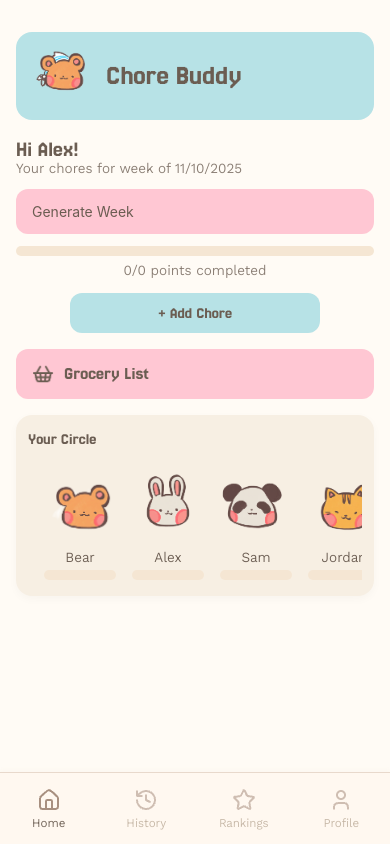
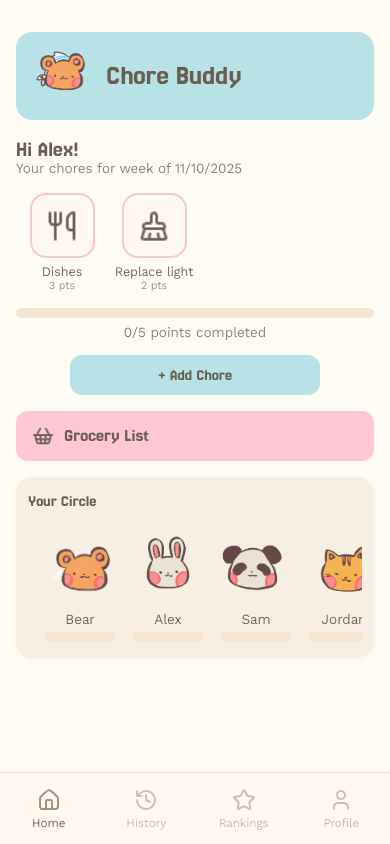
Before and after one commit to imbris22/Chore-Buddy, a React Native app in the folder chore-buddy/: screen /ChoreBoard in a window 390 px wide. Built offline with nearby package versions, Linux system fonts and the light colour scheme.

Commit message:
Automatically redistribute task

```diff
--- a/chore-buddy/src/app/AppNavigator.js
+++ b/chore-buddy/src/app/AppNavigator.js
@@ -17,7 +17,7 @@ export default function AppNavigator() {
     <NavigationContainer>
       <Stack.Navigator
         screenOptions={{ headerShown: false }}
-        initialRouteName="ChoreBoard"
+        initialRouteName="JoinCircle"
       >
         <Stack.Screen name="JoinCircle" component={JoinCircleScreen} />
         <Stack.Screen name="WelcomeSetup" component={WelcomeSetupScreen} />
--- a/chore-buddy/src/screens/ChoreBoardScreen.js
+++ b/chore-buddy/src/screens/ChoreBoardScreen.js
@@ -54,7 +54,7 @@ export default function ChoreBoardScreen({ navigation }) {
   } = useTasksStore();
 
   const week = currentWeek();
-  const cycleKey = week.startISO;
+  const cycleKey = new Date().toISOString().split("T")[0]; // Match the format used in upsertAssignments
   const myMember = members.find((m) => m.id === currentUserId) || members[0];
 
   const assignMap = assignments[cycleKey] || {};
@@ -85,7 +85,6 @@ export default function ChoreBoardScreen({ navigation }) {
 
   const openComplete = (task) => {
     const pairKey = `${cycleKey}:${task.id}`;
-    console.log("Tapped task:", task.id, "status:", status[pairKey]); // DEBUG
     if (status[pairKey] === "done") return;
     setSelectedTask(task);
     setModalOpen(true);
@@ -111,7 +110,8 @@ export default function ChoreBoardScreen({ navigation }) {
     setModalOpen(false);
   };
 
-  const generateWeek = () => {
+  React.useEffect(() => {
+    if (!hasAssignments) {
       const { assignments: map, state } = assignTasks(members, taskList, {
         memberPoints,
         tieCursor,
@@ -121,7 +121,22 @@ export default function ChoreBoardScreen({ navigation }) {
       setTotals(state.memberPoints);
       setTieCursor(state.tieCursor);
       setRecurringNextIdx(state.recurringNextIdx);
-  };
+    }
+  }, [
+    hasAssignments,
+    members,
+    taskList,
+    cycleKey,
+    memberPoints,
+    tieCursor,
+    recurringNextIdx,
+    upsertAssignments,
+    setTotals,
+    setTieCursor,
+    setRecurringNextIdx,
+  ]);
+
+  // debugInfo removed
 
   return (
     <View style={s.wrap}>
@@ -171,11 +186,7 @@ export default function ChoreBoardScreen({ navigation }) {
             ) : (
               <Text style={s.empty}>No chores assigned.</Text>
             )
-          ) : (
-            <Pressable onPress={generateWeek} style={s.generateBtn}>
-              <Text style={s.generateText}>Generate Week</Text>
-            </Pressable>
-          )}
+          ) : null}
         </View>
 
         {/* Progress summary */}
@@ -381,12 +392,4 @@ const s = StyleSheet.create({
     alignItems: "center",
   },
   circleItem: { width: 80, alignItems: "center" },
-
-  generateBtn: {
-    backgroundColor: COLORS.primary,
-    paddingVertical: 14,
-    paddingHorizontal: 16,
-    borderRadius: 12,
-  },
-  generateText: { color: COLORS.text },
 });
--- a/chore-buddy/src/state/circleStore.js
+++ b/chore-buddy/src/state/circleStore.js
@@ -8,6 +8,9 @@ import bearAvatar from "../../assets/bear.png";
 import alexAvatar from "../../assets/bunny.png";
 import samAvatar from "../../assets/panda.png";
 import jordanAvatar from "../../assets/cat.png";
+
+import { assignTasks } from "../lib/allocator";
+import { useTasksStore } from "./tasksStore";
 
 export const useCircleStore = create(
   persist(
@@ -29,17 +32,35 @@ export const useCircleStore = create(
       setTieCursor: (tieCursor) => set({ tieCursor }),
       setRecurringNextIdx: (recurringNextIdx) => set({ recurringNextIdx }),
       setCurrentUser: (name, avatar) => {
-        // Create a new member with the provided name and avatar
         const newMemberId = `m_${Date.now()}`;
         set((state) => {
           const updatedMembers = [
             { id: newMemberId, name, avatar },
             ...state.members,
           ];
+
+          const { chores, upsertAssignments } = useTasksStore.getState();
+          const taskList = Object.values(chores);
+
+          const { assignments, state: newState } = assignTasks(
+            updatedMembers,
+            taskList,
+            {
+              memberPoints: state.memberPoints,
+              tieCursor: state.tieCursor,
+              recurringNextIdx: state.recurringNextIdx,
+            }
+          );
+
+          const cycleKey = new Date().toISOString().split("T")[0]; // Use current date as cycle key
+          upsertAssignments(cycleKey, assignments);
+
           return {
             members: updatedMembers,
-            // later set the current UserId to the new member
             currentUserId: newMemberId,
+            memberPoints: newState.memberPoints,
+            tieCursor: newState.tieCursor,
+            recurringNextIdx: newState.recurringNextIdx,
           };
         });
       },
--- a/chore-buddy/src/state/tasksStore.js
+++ b/chore-buddy/src/state/tasksStore.js
@@ -89,7 +89,9 @@ export const useTasksStore = create(
         })),
 
       upsertAssignments: (cycleStartISO, map) =>
-        set((s) => ({ assignments: { ...s.assignments, [cycleStartISO]: map } })),
+        set((s) => ({
+          assignments: { ...s.assignments, [cycleStartISO]: map },
+        })),
 
       setStatus: (pairKey, val) =>
         set((s) => ({ status: { ...s.status, [pairKey]: val } })),
```
Lines whose indentation alone changed are shown as unchanged.
